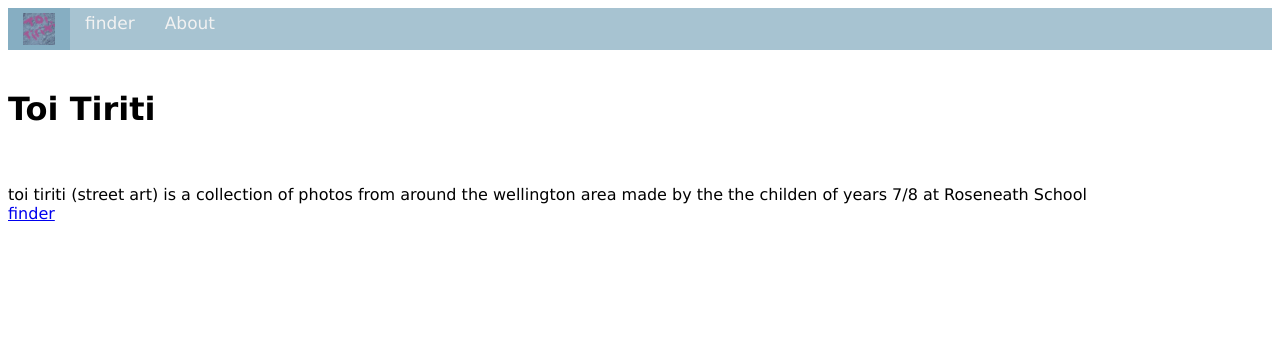
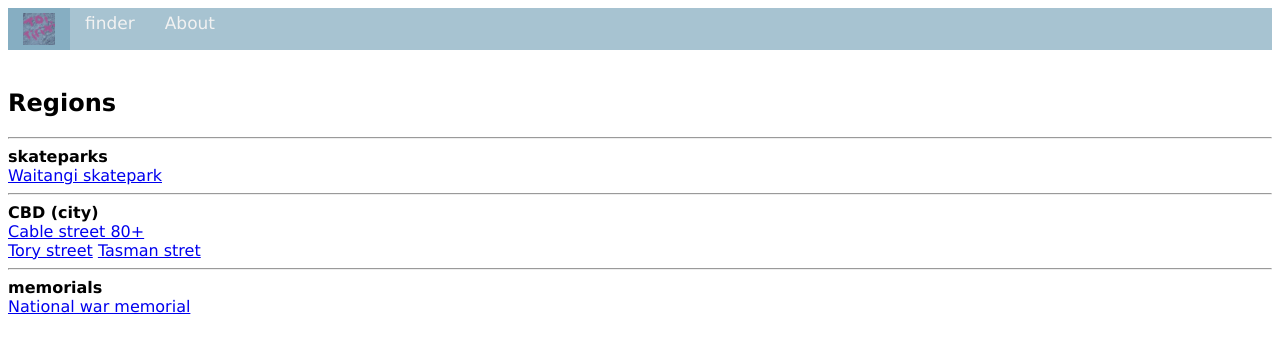
Before and after one commit to ToiTiriti/ToiTiriti.github.io, a plain HTML site: page index.htm in a window 1280 px wide. Drawn offline with Linux system fonts and the light colour scheme.

Commit message:
Update index.htm

```diff
--- a/index.htm
+++ b/index.htm
@@ -1,25 +1,44 @@
 <!DOCTYPE html>
 <html>
-
-<head><div class="topnav">
+<head>
+<div class="topnav">
   <a class="active" href="index.htm"><img src="ToiTiriti.png" alt="ToiTiriti" style="display: block;width:32px;height:32px;"></a>
   <a href="finder.htm">finder</a>
   <a href="index.htm">About</a>
 </div>
-
+<link rel="stylesheet" href="style.css">
+<title>Toi Tiriti</title>
+<link rel="icon" type="image/x-icon" href="favicon.png">
   </head>
   <body>
 
-<link rel="stylesheet" href="style.css">
-<title>Toi Tiriti</title>
-<link rel="icon" type="image/x-icon" href="favicon.png">
+
+
+    <br>
+    <h2>Regions</h2>
+    <hr>
+    <p1>
+<b>skateparks</b>
 <br>
-<h1>Toi Tiriti</h1>
-    <br>
-    <p>toi tiriti (street art) is a collection of photos from around the wellington area made by the the childen of years 7/8 at Roseneath School
-      <br>
-      <a href="finder.htm">finder</a>
-    </p>
+<a href="finder/skateparks/waitangi/waitangiskatepark.htm">Waitangi skatepark</a>
+
+        <hr>
+
+<b>CBD (city)</b>
+<br>
+<a href="finder/city/CableST/cableST.htm">Cable street 80+</a> <br>
+<a href="finder/city/ToryST/ToryST.htm">Tory street</a>
+<a href="finder/city/TasmanST/TasmanST.htm">Tasman stret</a>
+
+<hr>
+
+<b>memorials</b>
+<br>
+<a href="finder/memorials/NationalWarMemorial/memorial.htm">National war memorial</a> <br>
+
+
+      </p1>
+
 
 </body>
 </html>
```
